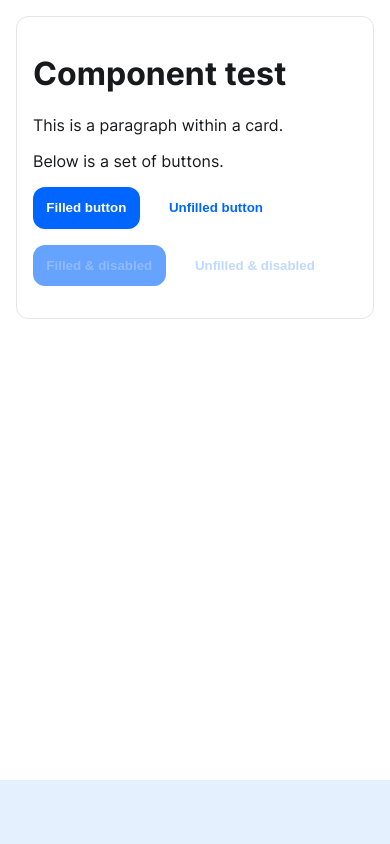
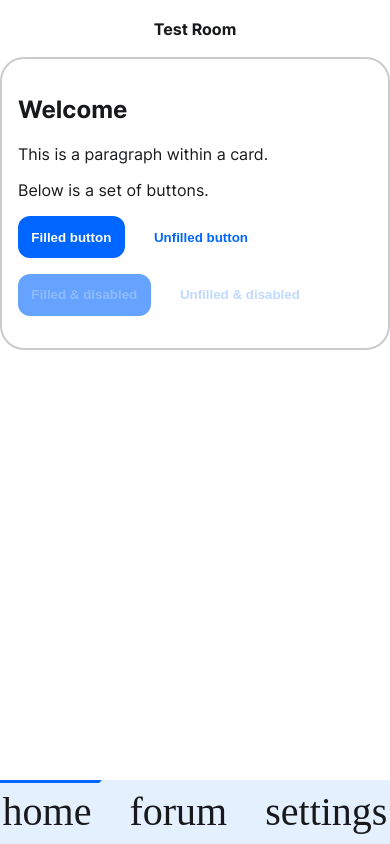
Before and after one commit to arbabf/next-gen-virtual-classroom, a Next.js app in the folder source/frontend/: page / in a window 390 px wide. Built offline with nearby package versions, Linux system fonts and the light colour scheme; a web font is replaced by a local one.

Commit message:
frontend: add Room related components & classes
Adds new Room related classes for displaying main app page. Also
includes relevant stub classes with test objects.

Index, screen pages were updated to work with new Room classes as well
as the updated Navbar.

```diff
--- /dev/null
+++ b/source/frontend/components/classroom/RoomSpace.module.css
@@ -0,0 +1,21 @@
+.header {
+	display: none;
+	margin: 0;
+	padding: var(--navbar-text-padding);
+}
+
+.header h1 {
+	font-size: 1em;
+	text-align: center;
+}
+
+.card {
+	max-width: var(--max-content-width);
+	margin: var(--spacing-m) auto;
+}
+
+@media only screen and (max-width: 768px) {
+	.header {
+		display: block;
+	}
+}
--- /dev/null
+++ b/source/frontend/components/classroom/RoomSpace.tsx
@@ -0,0 +1,50 @@
+import { Component, ReactNode } from 'react';
+import { Room } from '../../entities/Room';
+import Button from '../common/button/button';
+import ButtonSet from '../common/buttonset/buttonset';
+import Card from '../common/card/card';
+import Modal from '../common/modal/Modal';
+import styles from './RoomSpace.module.css';
+
+type RoomSpaceProps = {
+	/**
+	 * Room entity to fill out this space
+	 */
+	room: Room;
+};
+
+/**
+ * The render space for a Room.
+ */
+export default class RoomSpace extends Component<RoomSpaceProps> {
+	render(): ReactNode {
+		return (
+			<>
+				<header className={styles.header}>
+					<h1>{this.props.room.name}</h1>
+				</header>
+				<main>
+					<Modal open>
+						<h2>Welcome</h2>
+
+						<p>This is a paragraph within a card.</p>
+
+						<p>Below is a set of buttons.</p>
+
+						<ButtonSet>
+							<Button
+								label="Filled button"
+								onClick={() => {
+									console.log('HI');
+								}}
+							/>
+							<Button label="Unfilled button" unfilled />
+							<Button label="Filled &amp; disabled" disabled />
+							<Button label="Unfilled &amp; disabled" unfilled disabled />
+						</ButtonSet>
+					</Modal>
+				</main>
+			</>
+		);
+	}
+}
--- /dev/null
+++ b/source/frontend/components/classroom/RoomView.tsx
@@ -0,0 +1,38 @@
+import { Component, ReactNode } from 'react';
+import { Room } from '../../entities/Room';
+import Icon from '../common/icon/icon';
+import Navbar from '../navigation/navbar/navbar';
+import NavbarHeader from '../navigation/navbar/NavbarHeader';
+import NavbarItem from '../navigation/navbar/NavbarItem';
+import RoomSpace from './RoomSpace';
+
+type RoomViewProps = {
+	/**
+	 * The associated Room entity that represents this classroom in the system.
+	 */
+	room: Room;
+};
+/**
+ * Views a room. Main view of the overall app.
+ */
+export default class RoomView extends Component<RoomViewProps> {
+	render(): ReactNode {
+		return (
+			<>
+				<Navbar>
+					<NavbarHeader label={this.props.room.name} />
+					<NavbarItem mobile active>
+						<Icon iconName="home" />
+					</NavbarItem>
+					<NavbarItem>
+						<Icon iconName="forum" />
+					</NavbarItem>
+					<NavbarItem>
+						<Icon iconName="settings" />
+					</NavbarItem>
+				</Navbar>
+				<RoomSpace room={this.props.room} />
+			</>
+		);
+	}
+}
--- /dev/null
+++ b/source/frontend/entities/Organisation.ts
@@ -0,0 +1,20 @@
+/**
+ * An organisation encompassing rooms and users. All users and rooms are associated with an org.
+ */
+export class Organisation {
+	id: string;
+	name: string;
+	description?: string;
+
+	constructor(id: string, name: string, description?: string) {
+		this.id = id;
+		this.name = name;
+		this.description = description;
+	}
+}
+
+export const testOrganisation = new Organisation(
+	'0',
+	'Test Organisation',
+	'Organisation made for testing purposes'
+);
--- /dev/null
+++ b/source/frontend/entities/Room.ts
@@ -0,0 +1,28 @@
+import { Organisation, testOrganisation } from './Organisation';
+
+/**
+ * Represents a room, such as a Classroom, where meetings, classes, etc. are held with
+ * participants.
+ *
+ * All rooms are hosted by their respective organisation.
+ */
+export class Room {
+	id: string;
+	name: string;
+	description: string;
+	organisation: Organisation;
+
+	constructor(id: string, name: string, description: string, organisation: Organisation) {
+		this.id = id;
+		this.name = name;
+		this.description = description;
+		this.organisation = organisation;
+	}
+}
+
+export const testRoom = new Room(
+	'0',
+	'Test Room',
+	'Room made for testing purposes',
+	testOrganisation
+);
--- a/source/frontend/pages/index.tsx
+++ b/source/frontend/pages/index.tsx
@@ -1,10 +1,8 @@
 import type { NextPage } from 'next';
 import Head from 'next/head';
 import React from 'react';
-import Button from '../components/common/button/button';
-import ButtonSet from '../components/common/buttonset/buttonset';
-import Card from '../components/common/card/card';
-import Navbar from '../components/navigation/navbar/navbar';
+import RoomView from '../components/classroom/RoomView';
+import { testRoom } from '../entities/Room';
 import styles from '../styles/pages/Home.module.css';
 
 const Home: NextPage = () => {
@@ -16,24 +14,7 @@ const Home: NextPage = () => {
 				<link rel="icon" href="/favicon.ico" />
 			</Head>
 
-			<Navbar classroomName="Classroom Name" />
-
-			<main className={styles.main}>
-				<Card>
-					<h1>Component test</h1>
-
-					<p>This is a paragraph within a card.</p>
-
-					<p>Below is a set of buttons.</p>
-
-					<ButtonSet>
-						<Button label="Filled button" />
-						<Button label="Unfilled button" unfilled />
-						<Button label="Filled &amp; disabled" disabled />
-						<Button label="Unfilled &amp; disabled" unfilled disabled />
-					</ButtonSet>
-				</Card>
-			</main>
+			<RoomView room={testRoom} />
 		</>
 	);
 };
--- a/source/frontend/pages/screen.tsx
+++ b/source/frontend/pages/screen.tsx
@@ -4,7 +4,6 @@ import React from 'react';
 import Button from '../components/common/button/button';
 import ButtonSet from '../components/common/buttonset/buttonset';
 import Card from '../components/common/card/card';
-import Navbar from '../components/navigation/navbar/navbar';
 import styles from '../styles/pages/Home.module.css';
 
 const Home: NextPage = () => {
@@ -15,8 +14,6 @@ const Home: NextPage = () => {
 				<meta name="description" content="Generated by create next app" />
 				<link rel="icon" href="/favicon.ico" />
 			</Head>
-
-			<Navbar classroomName="Classroom Name" />
 
 			<main className={styles.main}>
 				<Card>
```
